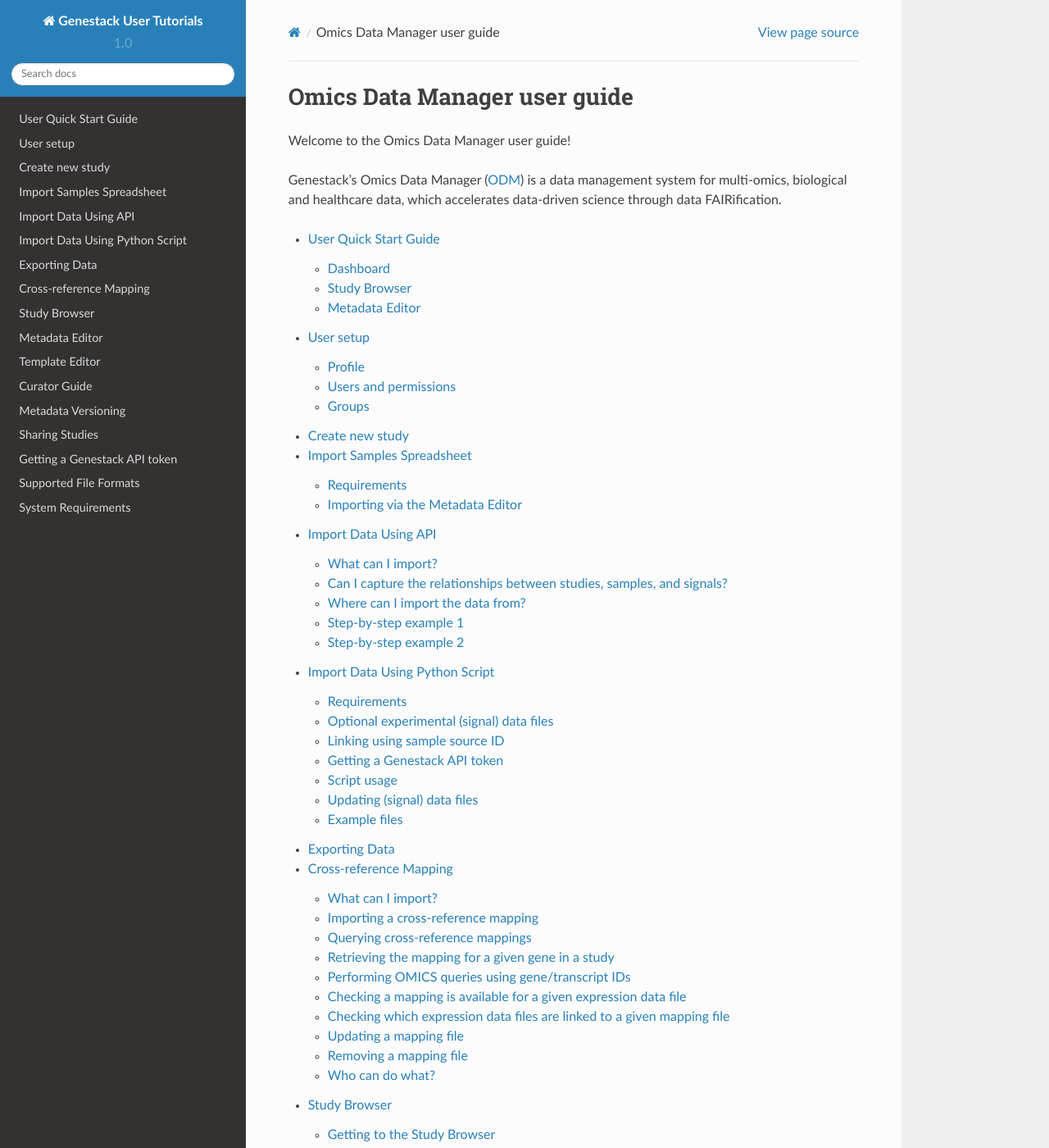
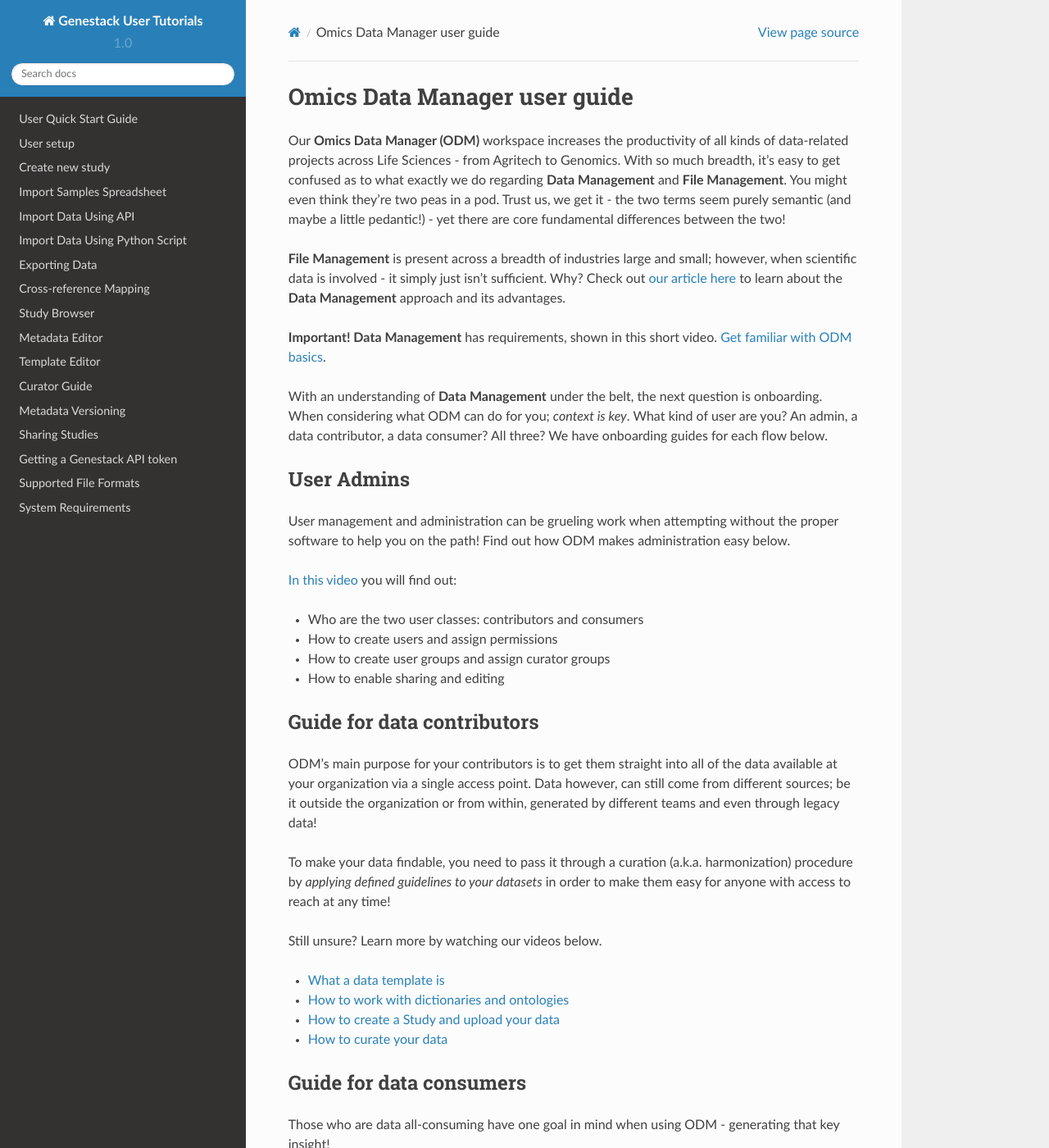
Before and after one commit to genestack/user-guide, a Sphinx documentation site: the page built from source/index.rst, in a window 1280 px wide and 1400 px high. Shown: the whole window at 82% size. Built offline with Sphinx 7.4.7 and the Read the Docs theme 2.0.0, drawn with Linux system fonts in a browser that asks for light colours; some of the changed text lies outside the part shown.

Commit message:
Update index.rst

```diff
--- a/source/index.rst
+++ b/source/index.rst
@@ -1,13 +1,63 @@
 Omics Data Manager user guide
 ##############################
 
-Welcome to the Omics Data Manager user guide!
+Our **Omics Data Manager (ODM)** workspace increases the productivity of all kinds of data-related projects across Life Sciences - from Agritech to Genomics. With so much breadth, it’s easy to get confused as to what exactly we do regarding **Data Management** and **File Management**. You might even think they’re two peas in a pod. Trust us, we get it - the two terms seem purely semantic (and maybe a little pedantic!) - yet there are core fundamental differences between the two!
 
-Genestack’s Omics Data Manager (ODM_)
-is a data management system for multi-omics, biological and healthcare data, which accelerates
-data-driven science through data FAIRification.
+**File Management** is present across a breadth of industries large and small; however, when scientific data is involved - it simply just isn’t sufficient. Why? Check out `our article here`_ to learn about the **Data Management** approach and its advantages.
 
-.. _ODM : https://genestack.com/products/omics-data-manager-module/
+**Important! Data Management**  has requirements, shown in this short video. `Get familiar with ODM basics`_.
+
+With an understanding of **Data Management** under the belt, the next question is onboarding. When considering what ODM can do for you; *context is key*. What kind of user are you? An admin, a data contributor, a data consumer? All three? We have onboarding guides for each flow below.
+
+User Admins
+-----------
+
+User management and administration can be grueling work when attempting without the proper software to help you on the path! Find out how ODM makes administration easy below.
+
+`In this video`_ you will find out:
+
+* Who are the two user classes: contributors and consumers
+* How to create users and assign permissions
+* How to create user groups and assign curator groups
+* How to enable sharing and editing
+
+
+Guide for data contributors
+----------------------------
+
+ODM’s main purpose for your contributors is to get them straight into all of the data available at your organization via a single access point. Data however, can still come from different sources; be it outside the organization or from within, generated by different teams and even through legacy data!
+
+To make your data findable, you need to pass it through a curation (a.k.a. harmonization) procedure by *applying defined guidelines to your datasets* in order to make them easy for anyone with access to reach at any time!
+
+Still unsure? Learn more by watching our videos below.
+
+* `What a data template is`_
+* `How to work with dictionaries and ontologies`_
+* `How to create a Study and upload your data`_
+* `How to curate your data`_
+
+
+
+Guide for data consumers
+------------------------
+
+Those who are data all-consuming have one goal in mind when using ODM - generating that key insight!
+
+Want to know more? Learn more by watching our videos below.
+
+* `How to search for the data needed`_
+* `How to unlock the power of ODM with the advanced usage of APIs`_
+
+.. _our article here: https://genestack.com/news/blog/data-management-in-life-sciences-key-concepts/
+.. _Get familiar with ODM basics: https://www.youtube.com/watch?v=-p-_0MMAtHM&list=PLqGSwEO9VFw0fuFPC7MD0CLJw7ZLmXiLk&index=6
+.. _In this video: https://www.youtube.com/watch?v=bZAhTVz9YvQ&list=PLqGSwEO9VFw0fuFPC7MD0CLJw7ZLmXiLk&index=8
+.. _What a data template is: https://www.youtube.com/watch?v=V8Q4dXIDbIA&list=PLqGSwEO9VFw0fuFPC7MD0CLJw7ZLmXiLk&index=5
+.. _How to work with dictionaries and ontologies: https://www.youtube.com/watch?v=8TZ4SdF5WVI&list=PLqGSwEO9VFw0fuFPC7MD0CLJw7ZLmXiLk&index=3
+.. _How to create a Study and upload your data: https://www.youtube.com/watch?v=dQeevS5-7Xk&list=PLqGSwEO9VFw0fuFPC7MD0CLJw7ZLmXiLk&index=7
+.. _How to curate your data: https://www.youtube.com/watch?v=2190sUH-5PA&list=PLqGSwEO9VFw0fuFPC7MD0CLJw7ZLmXiLk&index=2
+.. _How to search for the data needed: https://www.youtube.com/watch?v=CcXJ_F2DncQ&list=PLqGSwEO9VFw0fuFPC7MD0CLJw7ZLmXiLk&index=4
+.. _How to unlock the power of ODM with the advanced usage of APIs: https://www.youtube.com/watch?v=7bLXBLp6Cxs&list=PLqGSwEO9VFw0fuFPC7MD0CLJw7ZLmXiLk&index=1
+
 
 .. toctree::
    :maxdepth: 2
```
